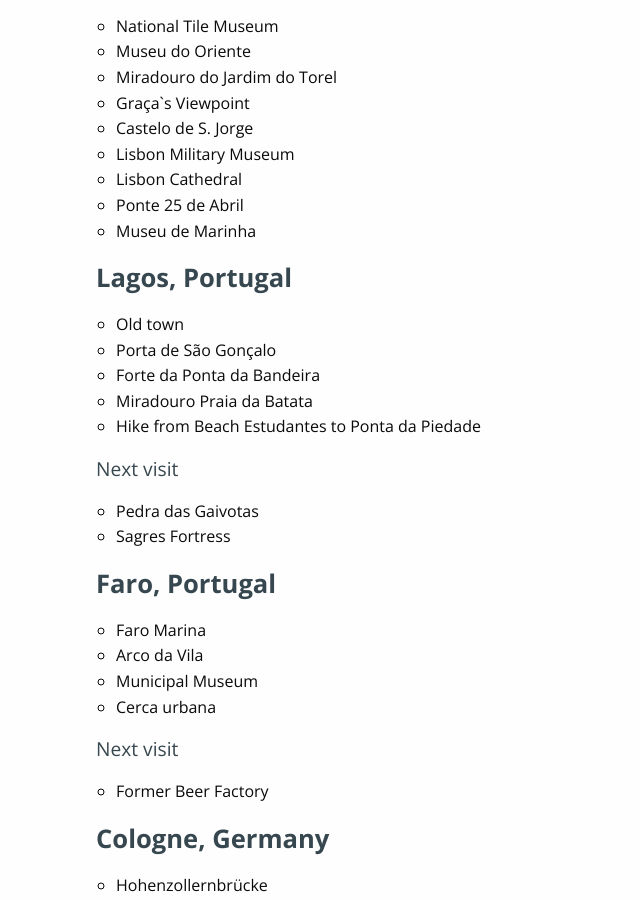
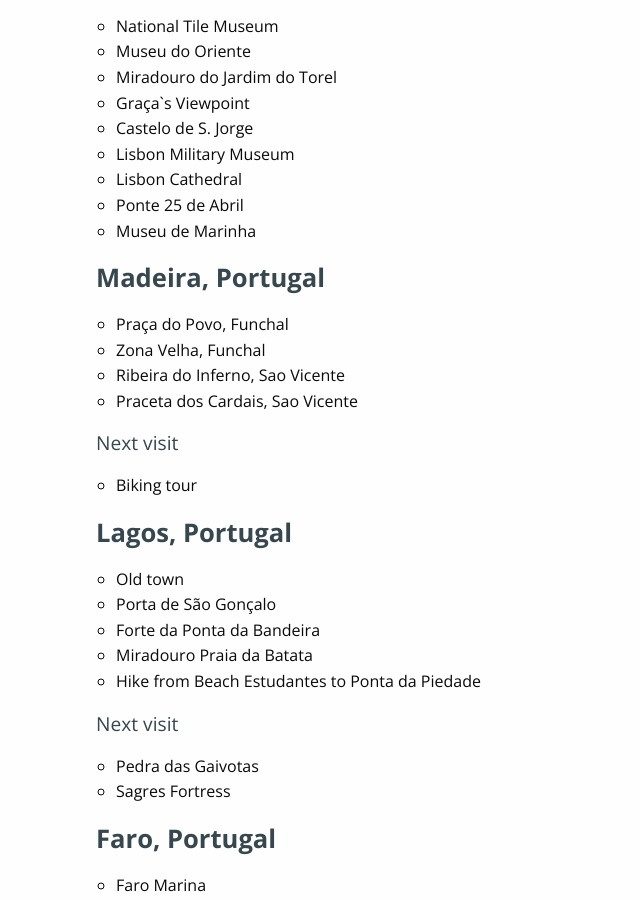
Before and after one commit to haresfaiez/haresfaiez.github.io, a Jekyll site: the page built from where-to-go-next.html, in a window 1280 px wide and 900 px high, scrolled down 2061 px. Shown: the whole window, without its empty margins (0-640 px from the left). Built offline with Jekyll 4.4.1, drawn with Linux system fonts in a browser that asks for light colours.

Commit message:
Add madeira trip to trips summary

```diff
--- a/_includes/trips-summary.html
+++ b/_includes/trips-summary.html
@@ -97,6 +97,18 @@
       <li>Lisbon Cathedral</li>
       <li>Ponte 25 de Abril</li>
       <li>Museu de Marinha</li>
+    </ul>
+
+    <h2>Madeira, Portugal</h2>
+    <ul>
+      <li>Praça do Povo, Funchal</li>
+      <li>Zona Velha, Funchal</li>
+      <li>Ribeira do Inferno, Sao Vicente</li>
+      <li>Praceta dos Cardais, Sao Vicente</li>
+    </ul>
+    <h3>Next visit</h3>
+    <ul>
+      <li>Biking tour</li>
     </ul>
 
     <h2>Lagos, Portugal</h2>
```
